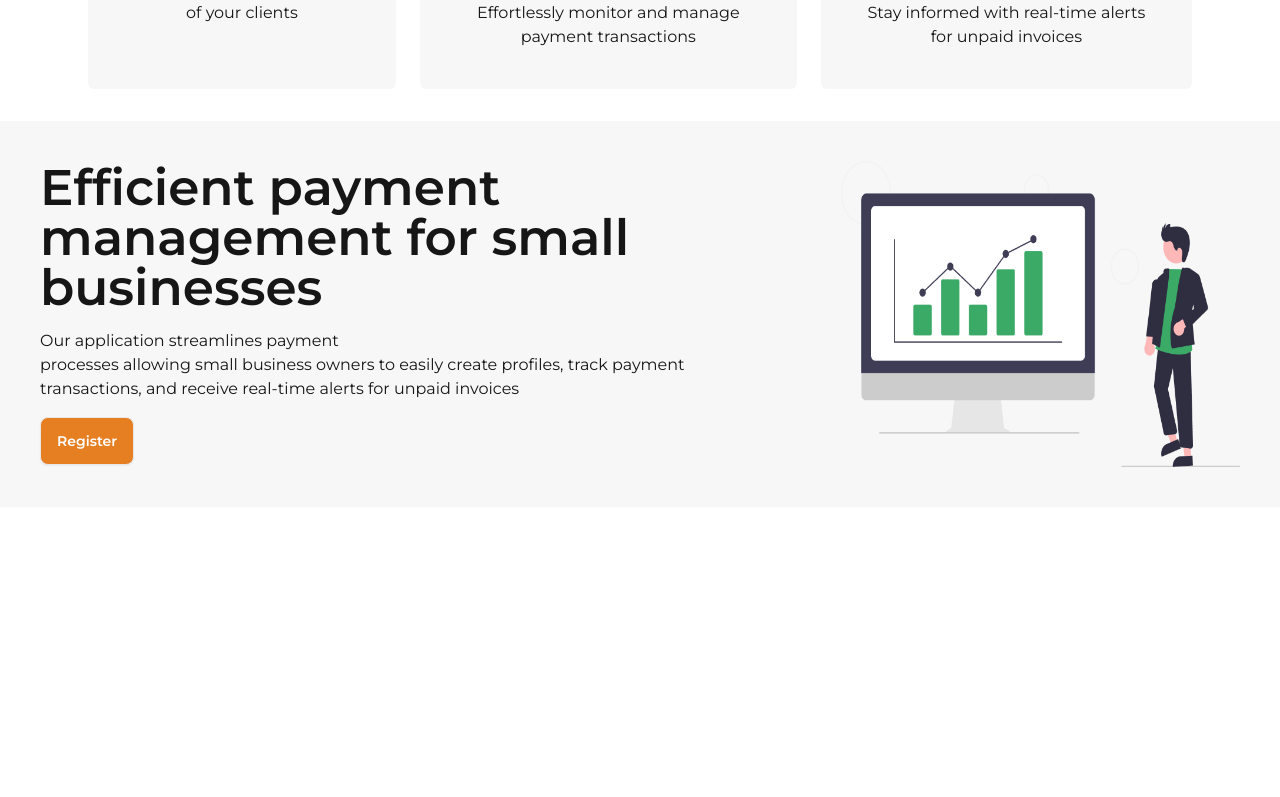
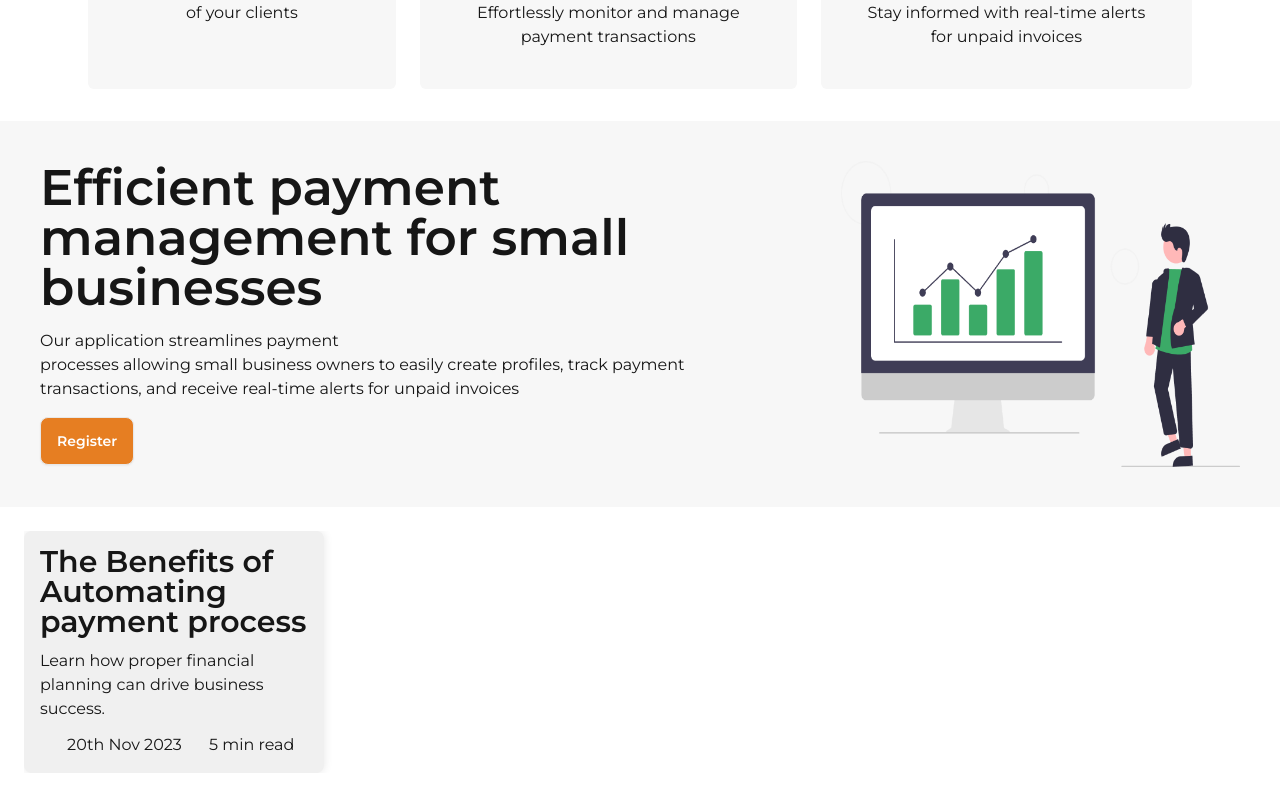
Before and after one commit to sparkle666/Bizpay, a React (Vite) app: page / in a window 1280 px wide. Shown: the part 761-1558 px from the top of the page. Before the commit the page ends 1268 px from the top, so only its background shows below. Built offline with nearby package versions, Linux system fonts and the light colour scheme.

Commit message:
feat: started Third Section with Scrollable for Landing Page

```diff
--- /dev/null
+++ b/src/components/ThirdSectionScrollable.tsx
@@ -0,0 +1,23 @@
+import { FC } from 'react'
+
+const ThirdSectionScrollable: FC = () => {
+    return (
+        <div className="max-w-screen-xl mx-auto p-6">
+            <div className="scroll-container">
+                <div className="scroll-item rounded-md px-4 py-8 space-y-3">
+                    <p className='font-semibold text-[30px] leading-none'>The Benefits of Automating payment process</p>
+                    <p>Learn how proper financial planning can drive business  success.</p>
+                    <div className='flex flex-col lg:flex-row lg:justify-evenly'>
+                        <div></div>
+                        <div>20th Nov 2023</div>
+                        <div></div>
+                        <div>5 min read</div>
+                    </div>
+                </div>
+
+            </div>
+        </div>
+    )
+}
+
+export default ThirdSectionScrollable
--- a/src/index.css
+++ b/src/index.css
@@ -21,3 +21,25 @@ img {
 ::-webkit-scrollbar {
   display: none;
 }
+
+/* HorizontalScrollCard.css */
+
+.scroll-container {
+  display: flex;
+  overflow-x: auto;
+  scroll-behavior: smooth;
+  /* Enable smooth scrolling */
+  transition: transform 0.5s ease;
+  /* Add a smooth transition effect on transform */
+}
+
+.scroll-item {
+  flex: 0 0 auto;
+  width: 300px;
+  /* Adjust the card width as needed */
+  background-color: #f0f0f0;
+  padding: 16px;
+  margin-right: 16px;
+  border-radius: 8px;
+  box-shadow: 0 0 10px rgba(0, 0, 0, 0.1);
+}
--- a/src/pages/LandingPage.tsx
+++ b/src/pages/LandingPage.tsx
@@ -2,6 +2,7 @@ import Hero from "../components/Hero"
 import InfoSection from "../components/InfoSection"
 import Navbar from "../components/Navbar"
 import SecondInfoSection from "../components/SecondInfoSection"
+import ThirdSectionScrollable from "../components/ThirdSectionScrollable"
 
 const LandingPage = () => {
   return (
@@ -10,6 +11,7 @@ const LandingPage = () => {
       <Hero />
       <InfoSection />
       <SecondInfoSection />
+      <ThirdSectionScrollable />
     </div>
   )
 }
```
